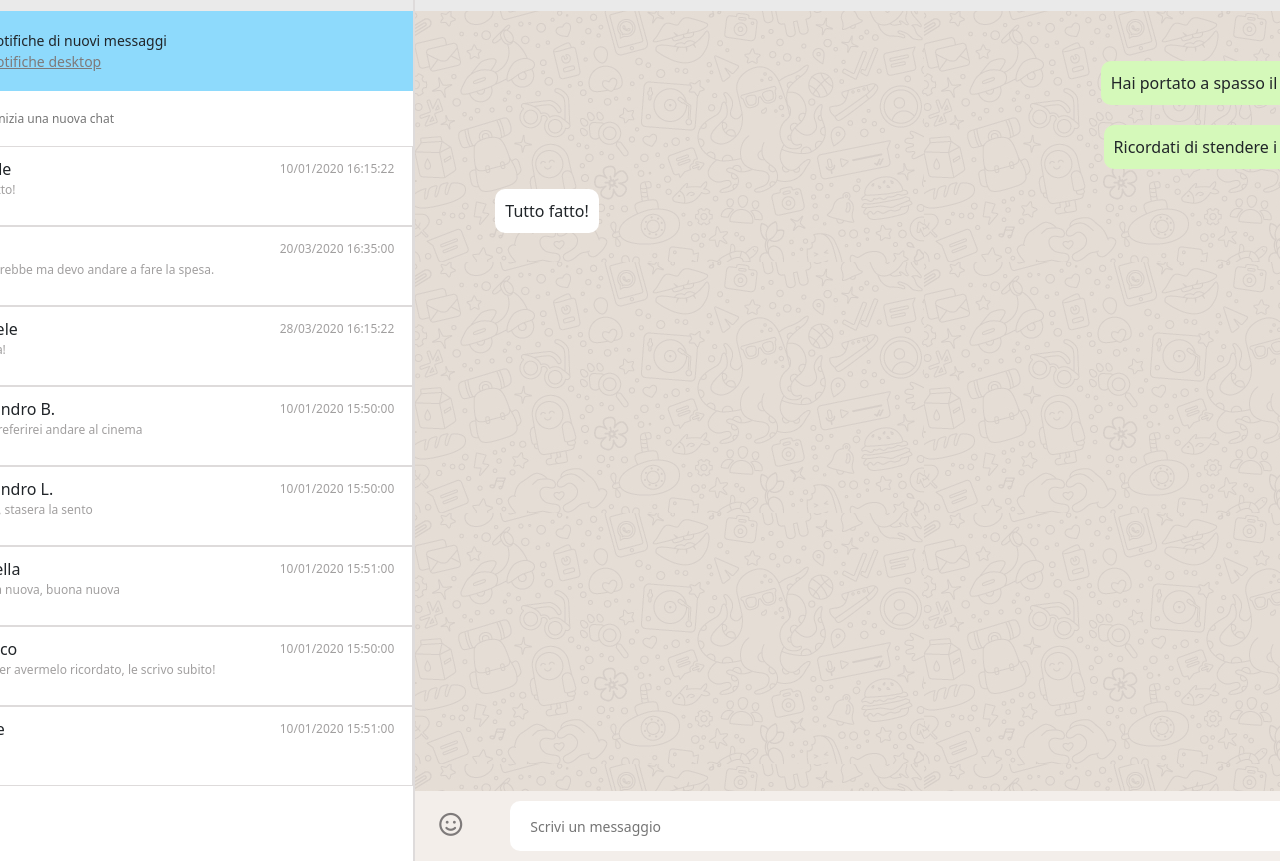
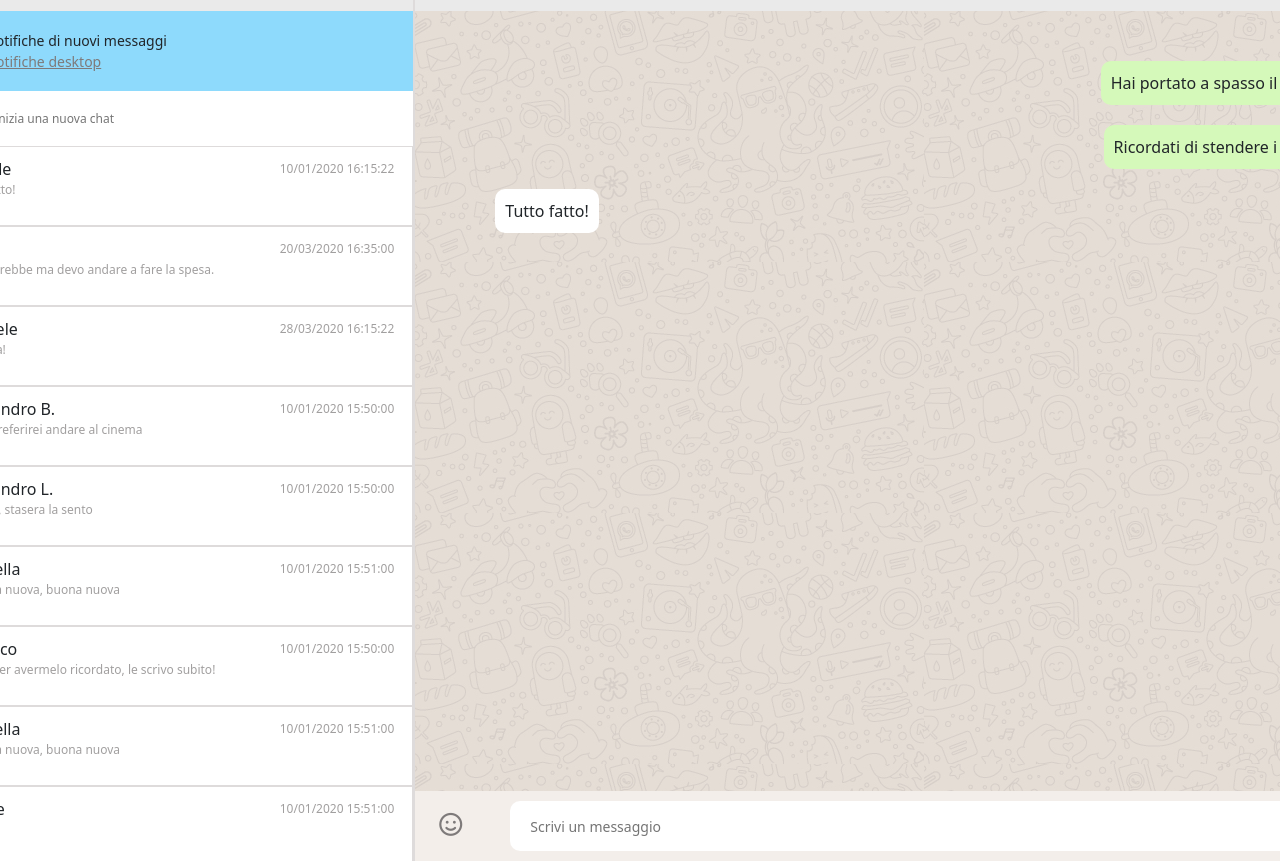
Before and after one commit to FabrizioFavia/vue-boolzapp, a plain HTML site: page index.html in a window 1280 px wide. Shown: the top 861 px of the page. Drawn offline with nearby package versions, Linux system fonts and the light colour scheme.

Commit message:
feat(js): created overflow y to main container

```diff
--- a/css/main.css
+++ b/css/main.css
@@ -155,6 +155,7 @@ body {
     height: 780px;
     background-image: url("../img/mine.jpg");
     padding: 30px 80px;
+    overflow-y: auto;
 }
 
 .msg {
--- a/index.html
+++ b/index.html
@@ -51,7 +51,7 @@
                         <label for="">
                             <i class="ms-3 fa-solid fa-magnifying-glass"></i>
                         </label>
-                        <input class="searchInput ms-4 ps-1" type="text" placeholder="Cerca o inizia una nuova chat">
+                        <input id="filter" @onkeyup="chatFilter()" class="searchInput ms-4 ps-1" type="text" placeholder="Cerca o inizia una nuova chat">
                     </div>
                     <!-- CHATLIST SECTION -->
                     <div class="messagesSec">
@@ -118,7 +118,8 @@
                             <i class="fa-regular fa-face-smile ms-3"></i>
                         </div>
                         <div class="writeMsg ms-5 me-5">
-                            <input v-model="newMessage.message" @keyUp.enter="addMsg" class="textBox" type="text" placeholder="Scrivi un messaggio">
+                            <input v-model="newMessage.message" @keyUp.enter="addMsg" class="textBox" type="text"
+                                placeholder="Scrivi un messaggio">
                         </div>
                         <div class="vocalMsg">
                             <i class="fa-solid fa-microphone pe-4"></i>
@@ -129,10 +130,7 @@
             </div>
         </div>
         <!----- VUE CONTAINER END ----->
-
     </div>
-
     <script src="./js/main.js"></script>
 </body>
-
 </html>
--- a/js/main.js
+++ b/js/main.js
@@ -156,6 +156,28 @@ createApp({
                     ],
                 },
                 {
+                    name: 'Gabriella',
+                    avatar: './img/avatar_io.jpg',
+                    visible: true,
+                    messages: [
+                        {
+                            date: '10/01/2020 15:30:55',
+                            message: 'Ciao Claudia, hai novità?',
+                            status: 'sent'
+                        },
+                        {
+                            date: '10/01/2020 15:50:00',
+                            message: 'Non ancora',
+                            status: 'received'
+                        },
+                        {
+                            date: '10/01/2020 15:51:00',
+                            message: 'Nessuna nuova, buona nuova',
+                            status: 'sent'
+                        }
+                    ],
+                },
+                {
                     name: 'Davide',
                     avatar: './img/avatar_8.jpg',
                     visible: true,
@@ -196,14 +218,17 @@ createApp({
         addMsg() {
             let newMsg = { ...this.newMessage };
             console.log(newMsg);
+            if (newMsg.message.length >= 1) {
                 this.selectedChat.messages.push(newMsg);
                 this.newMessage.message = "";
                 const myInterval = setInterval(this.addAnswer, 1000);
                 setTimeout(() => {
                     clearInterval(myInterval);
                 }, 1000);
+            }
+
         },
-        addAnswer(){
+        addAnswer() {
             let answer = { ...this.newAnswer };
             console.log(answer);
             this.selectedChat.messages.push(answer);
```
Lines whose indentation alone changed are shown as unchanged.
